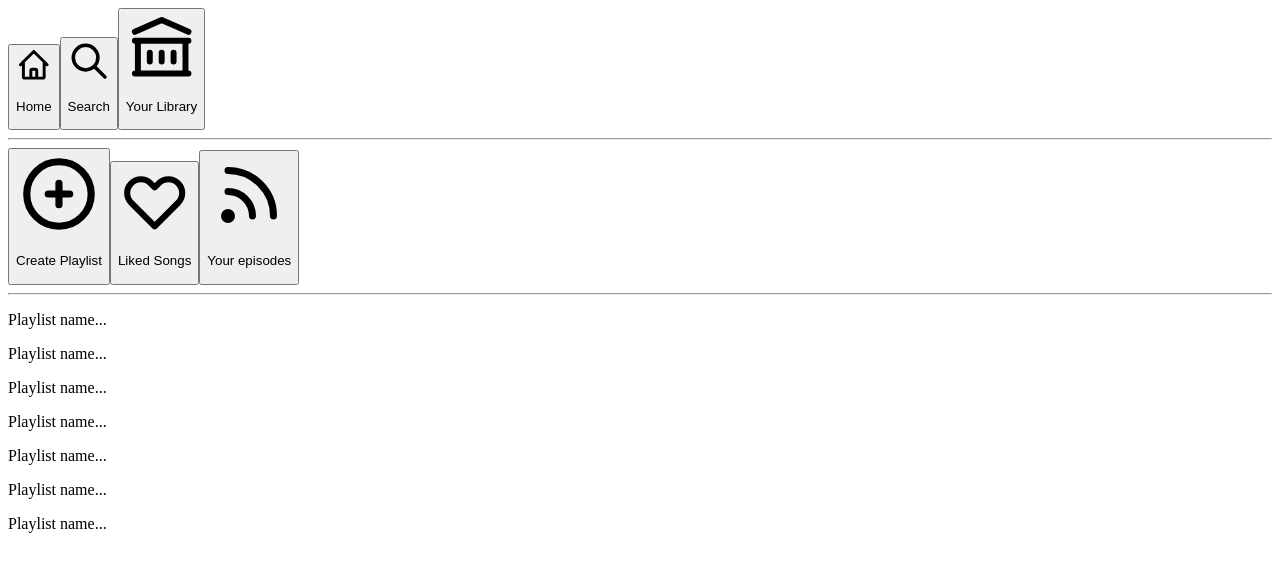
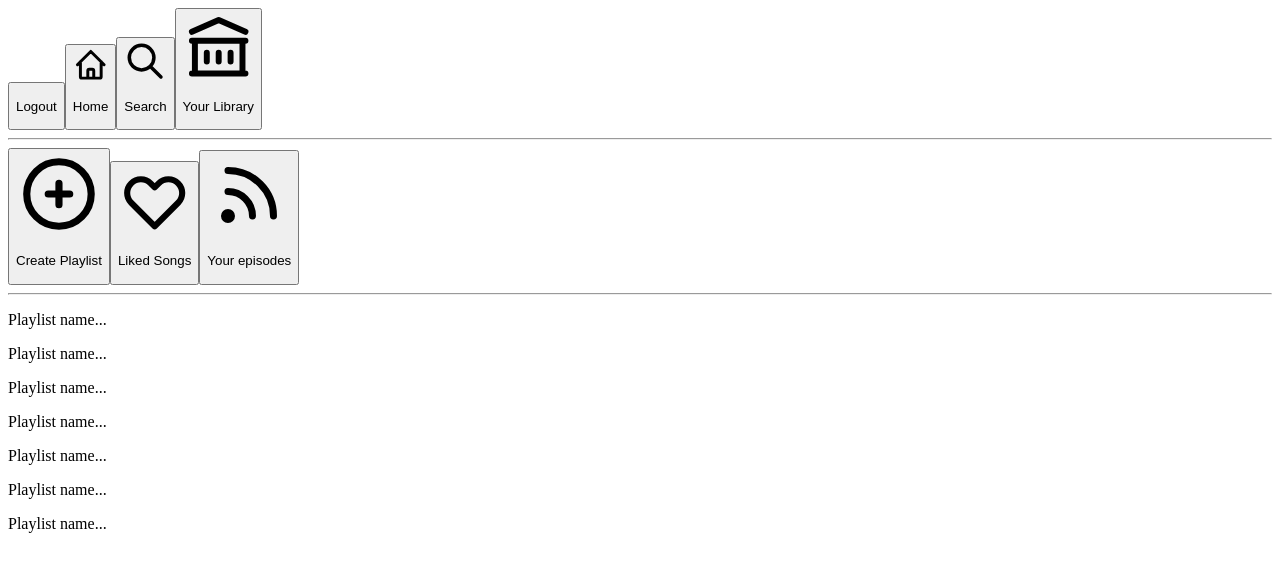
Before and after one commit to fujiyamaorange/spotify-yt, a Next.js app: page / in a window 1280 px wide. Shown: the top 572 px of the page. Built offline with nearby package versions, Linux system fonts and the light colour scheme; no server answers.

Commit message:
💄 add logout button

```diff
--- a/src/components/Sidebar.tsx
+++ b/src/components/Sidebar.tsx
@@ -6,11 +6,22 @@ import {
 	HeartIcon,
 	RssIcon,
 } from "@heroicons/react/outline";
+import { signOut, useSession } from "next-auth/react";
 
 export const Sidebar = () => {
+	const { data: session, status } = useSession();
+
+	console.log(session);
+
 	return (
 		<div className="p-5 text-sm text-gray-500 border-r border-gray-900">
 			<div className="space-y-4">
+				<button
+					className="flex items-center space-x-2 transition duration-150 hover:text-white"
+					onClick={() => signOut()}
+				>
+					<p>Logout</p>
+				</button>
 				<button className="flex items-center space-x-2 transition duration-150 hover:text-white">
 					<HomeIcon className="w-5 h-5" />
 					<p>Home</p>
```
